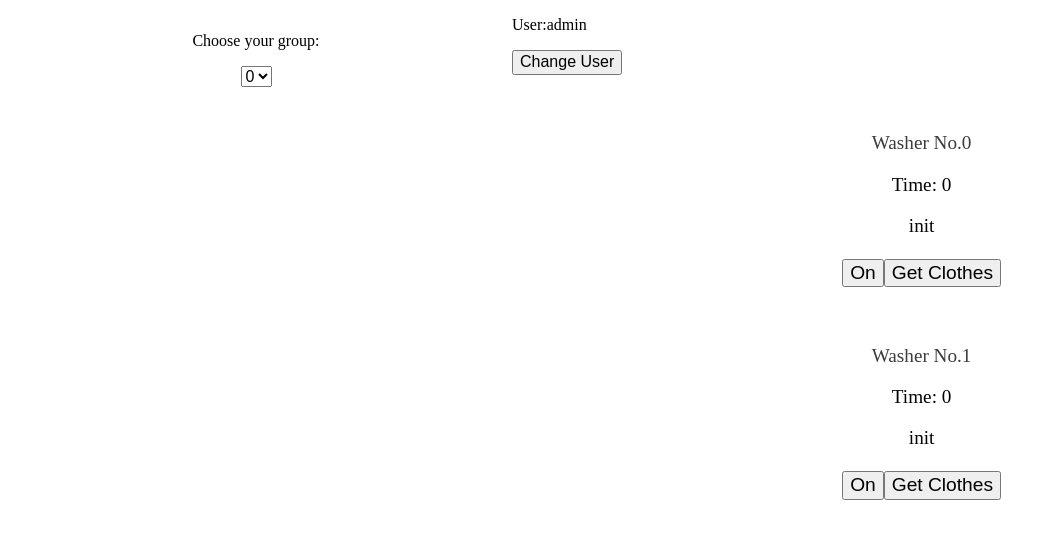
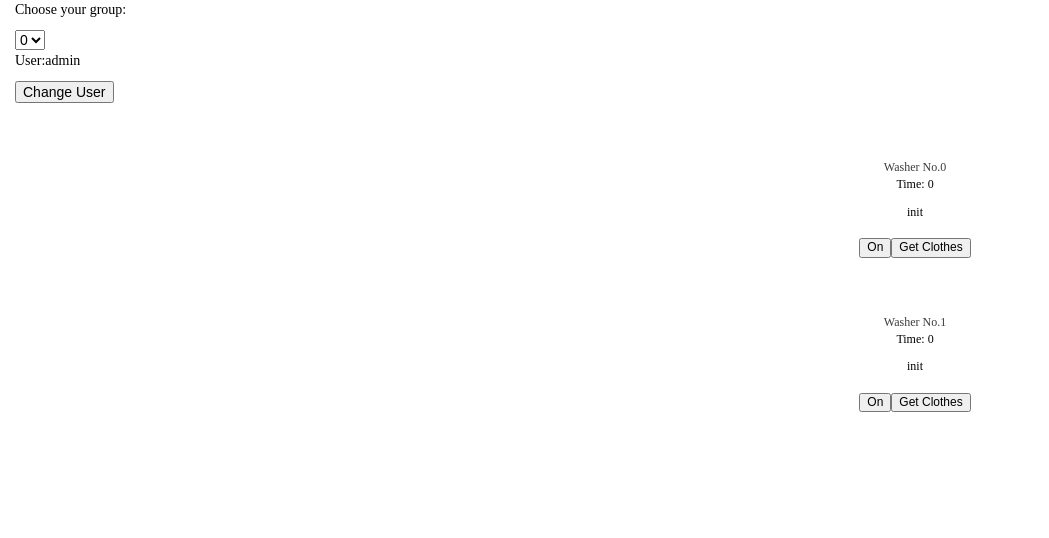
Before and after one commit to bigface008/our_app_00, a React app: page / in a window 1280 px wide. Shown: the whole page, without its empty margins (0-1049 px from the left). Built offline with nearby package versions, Linux system fonts and the light colour scheme.

Commit message:
bootstrap loaded

```diff
--- a/package.json
+++ b/package.json
@@ -63,8 +63,9 @@
   "dependencies": {
     "core-js": "^2.0.0",
     "normalize.css": "^4.0.0",
-    "react": "^15.0.0",
-    "react-dom": "^15.0.0",
+    "react": "^15.6.2",
+    "react-bootstrap": "^0.31.5",
+    "react-dom": "^15.6.2",
     "react-modal-dialog": "^4.0.7"
   }
 }
--- a/src/components/Group_Selector.js
+++ b/src/components/Group_Selector.js
@@ -26,7 +26,7 @@ class Group_Selector extends React.Component {
         <option key= {i} value={i}>{i}</option>
       );
     return (
-      <div className="left">
+      <div>
         <p>Choose your group:</p>
         <select value={this.state.value} onChange={this.handleChange}>
           {tmp}
--- a/src/components/Main.js
+++ b/src/components/Main.js
@@ -2,6 +2,9 @@ require('normalize.css/normalize.css');
 require('styles/App.css');
 
 import React from 'react';
+
+import Grid from 'react-bootstrap/lib/Grid'
+import Col from 'react-bootstrap/lib/Col'
 
 import Washer from '../components/Washer'
 import Group_Selector from '../components/Group_Selector'
@@ -129,12 +132,16 @@ class AppComponent extends React.Component {
 
     return (
       <div>
-        <Group_Selector onGroupChange={this.handleGroupChange} />
-        <p>User:{this.state.current_user}</p>
-        <Login onUserChange={this.handleUserChange }/>
-        <div className="List">
+        <Grid fluid={true}>
+        <Col>
+          <Group_Selector onGroupChange={this.handleGroupChange} />
+          <p>User:{this.state.current_user}</p>
+          <Login onUserChange={this.handleUserChange }/>
+        </Col>
+        <Col>
           {tmp}
-        </div>
+        </Col>
+        </Grid>
       </div>
     );
   }
--- a/src/index.html
+++ b/src/index.html
@@ -1,8 +1,10 @@
 <!doctype html>
 <html>
+  <!-- Latest compiled and minified CSS -->
+<link rel="stylesheet" href="https://maxcdn.bootstrapcdn.com/bootstrap/latest/css/bootstrap.min.css">
 <head>
   <meta charset="utf-8">
-  <title>React Webpack Template Title</title>
+  <title>Stupid Washer</title>
   <meta http-equiv="X-UA-Compatible" content="IE=edge,chrome=1">
   <meta name="description" content="">
   <meta name="viewport" content="width=device-width, initial-scale=1.0, maximum-scale=1.0, user-scalable=no">
--- a/src/styles/App.css
+++ b/src/styles/App.css
@@ -35,8 +35,9 @@ p{
 
 .left{
   float:left;
-  width: 40%;
+  width: 30%;
   text-align: center;
+  background-color: #00b7ee;
 }
 
 .headline-main {
@@ -66,3 +67,7 @@ p{
   text-align: center;
   margin: 10% 0 0 30%;
 }
+
+.col-fluid{
+  background-color: #00b7ee;
+}
```
Also changed, not shown: 1 other file.
